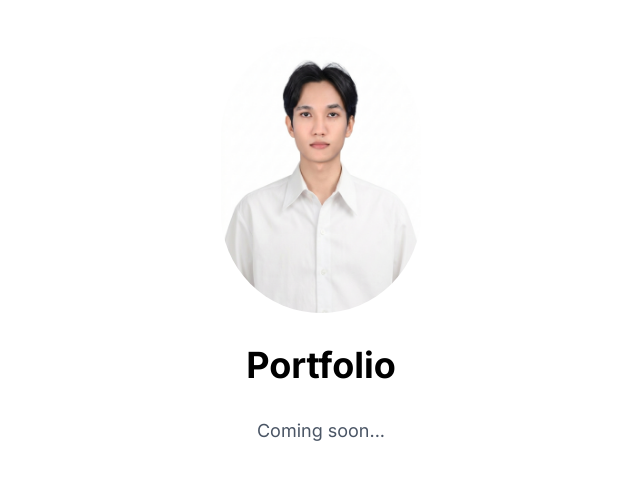
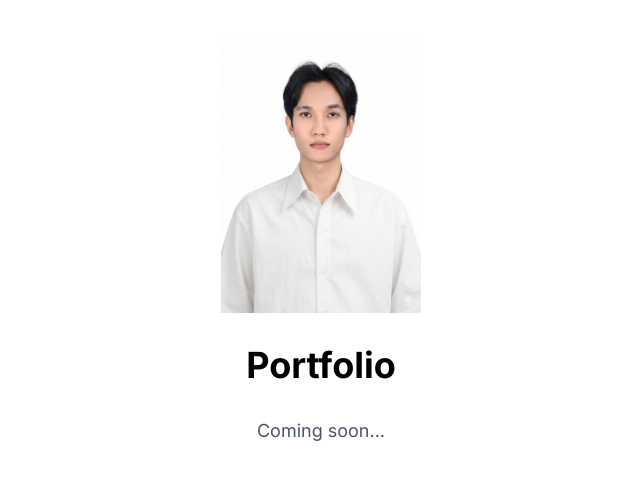
Before and after one commit to Phromsawat/portfolio, a Next.js app: page / in a window 1280 px wide. Shown: the part 159-638 px from the top of the page, without its empty margins (319-959 px from the left). Built offline with nearby package versions, Linux system fonts and the light colour scheme.

Commit message:
style: remove rounded crop from profile image

```diff
--- a/src/app/page.tsx
+++ b/src/app/page.tsx
@@ -7,8 +7,8 @@ export default function Home() {
         src="/profile.png"
         alt="Phromsawat Phoolprom"
         width={200}
-        height={200}
-        className="rounded-full object-cover"
+        height={250}
+        className="object-contain"
         priority
       />
       <h1 className="text-4xl font-bold">Portfolio</h1>
```
